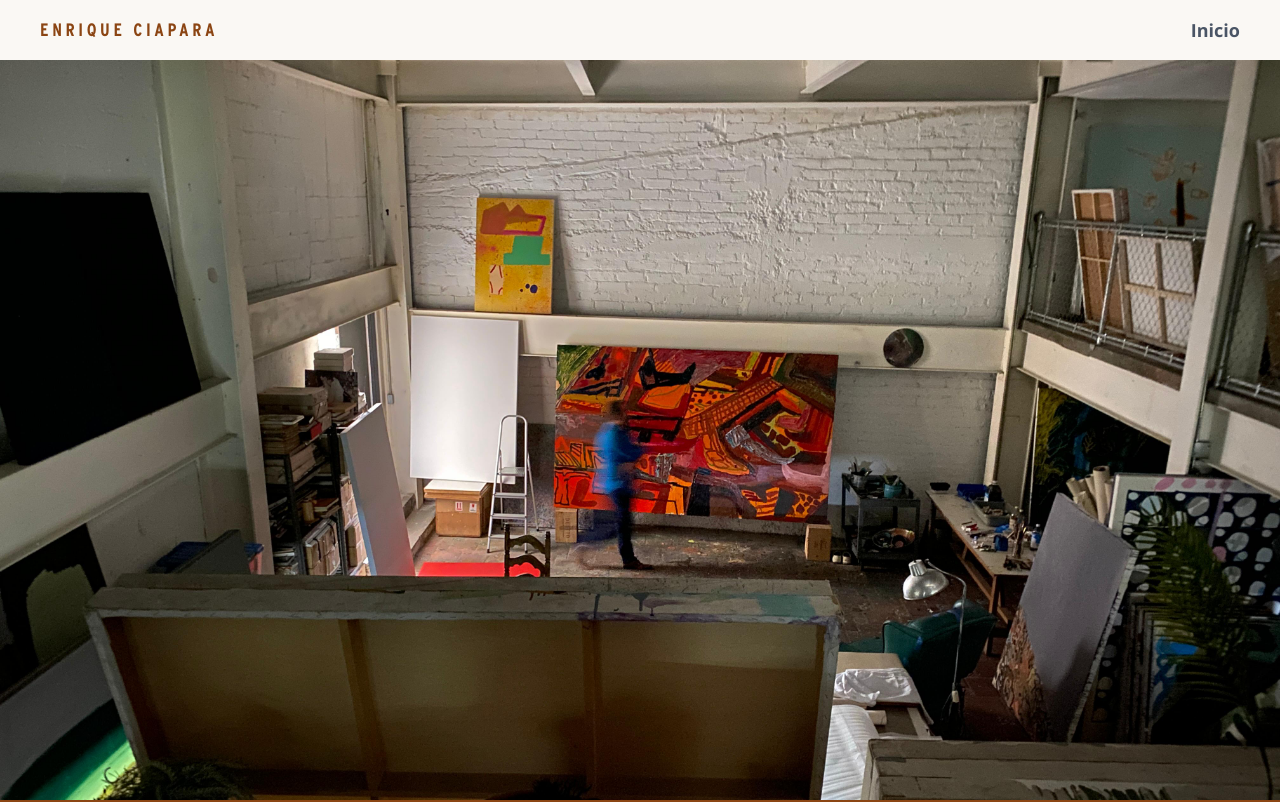
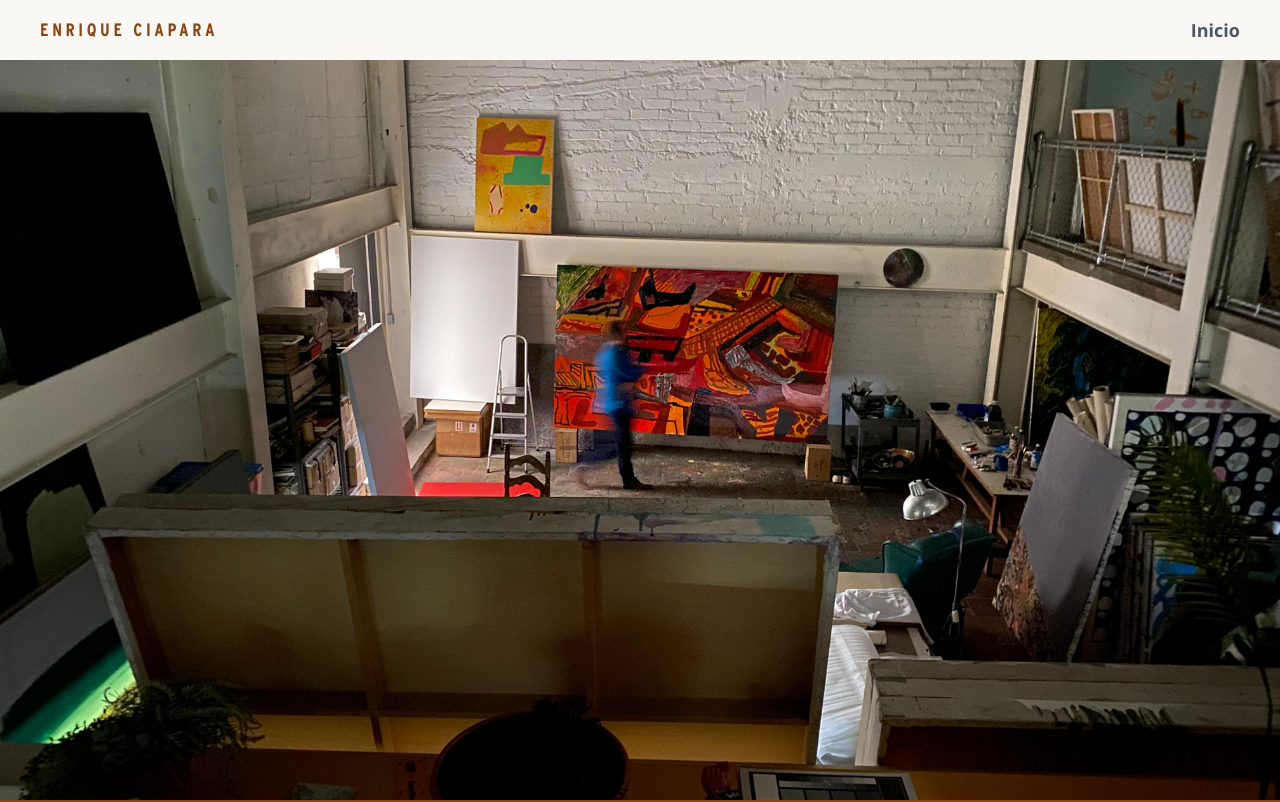
Before and after one commit to Kevin-ecometrics/ciapara-page, a Next.js app: page / in a window 1280 px wide. Shown: the top 802 px of the page. Built offline with nearby package versions, Linux system fonts and the light colour scheme.

Commit message:
Hero Img

```diff
--- a/app/Components/Home/Hero.tsx
+++ b/app/Components/Home/Hero.tsx
@@ -1,8 +1,8 @@
 export default function Hero() {
     return (
-        <section className="h-screen overflow-hiddenbg-cover">
-            <figure>
-                <img src="/CiaparaHeroImg.jpeg" alt="" />
+        <section className="h-screen overflow-hidden bg-cover bg-center">
+            <figure className="w-full h-full">
+                <img className="w-full h-full object-cover" src="/CiaparaHeroImg.jpeg" alt="" />
             </figure>
         </section>
     )
```
